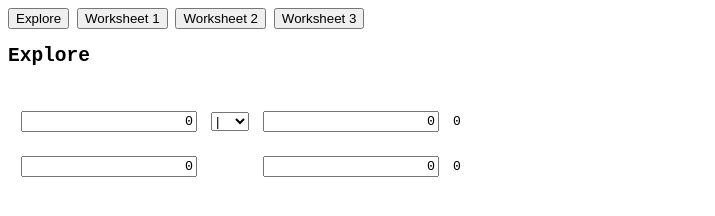
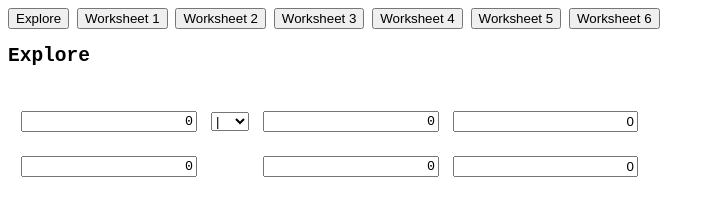
Before and after one commit to WhiteJ7/UIL, a plain HTML site: page Bitwise/index.html in a window 1280 px wide. Shown: the whole page, without its empty margins (0-715 px from the left). Drawn offline with Linux system fonts and the light colour scheme.

Commit message:
Add files via upload

```diff
--- a/Bitwise/Script1.js
+++ b/Bitwise/Script1.js
@@ -10,141 +10,144 @@ function changePage(page){
     document.getElementById("header").innerHTML = page;
     currentPage = page;
 
-    document.getElementById("b2").style.visibility = "visible";
-    document.getElementById("b8").style.visibility = "visible";
-    document.getElementById("b10").style.visibility = "visible";
-    document.getElementById("b16").style.visibility = "visible";
-    document.getElementById("i2").innerHTML = "";
-    document.getElementById("i8").innerHTML = "";
-    document.getElementById("i10").innerHTML = "";
-    document.getElementById("i16").innerHTML = "";
+    document.getElementById("b").style.visibility = "hidden";
+    document.getElementById("a2").value = "0";
+    document.getElementById("a10").value = "0";
+    document.getElementById("b2").value = "0";
+    document.getElementById("b10").value = "0";
+    document.getElementById("i2").value = "0";
+    document.getElementById("i10").value = "0";
 
-    document.getElementById("in2").readOnly= false;
-    document.getElementById("in8").readOnly = false;
-    document.getElementById("in10").readOnly = false;
-    document.getElementById("in16").readOnly = false;
+    document.getElementById("a2").readOnly= false;
+    document.getElementById("a10").readOnly = false;
+    document.getElementById("b2").readOnly = false;
+    document.getElementById("b10").readOnly = false;
+    document.getElementById("i2").readOnly = true;
+    document.getElementById("i10").readOnly = true;
+    document.getElementById("select").style.visibility = "visible";
+    document.getElementById("select2").innerHTML = "";
+    document.getElementById("a10").disabled = false;
+    document.getElementById("a2").disabled = false;
 
     switch (page) {
         case "Explore":
-            visible2 = false;
-            toggle("2");
-            visible8 = false;
-            toggle("8");
-            visible10 = false;
-            toggle("10");
-            visible16 = false;
-            toggle("16");
-            document.getElementById("in2").value = "0";
-            update("2");
+
             break;
         case "Worksheet 1":
-            correct = 73;
-
-            document.getElementById("b2").innerHTML = "Check";
-            document.getElementById("in2").style.visibility = "visible";
-            document.getElementById("in2").value = "";
-
-            document.getElementById("b8").innerHTML = "Check";
-            document.getElementById("in8").style.visibility = "visible";
-            document.getElementById("in8").value = "";
-
-            document.getElementById("in10").readOnly = true;
-            document.getElementById("b10").style.visibility = "hidden";
-            document.getElementById("in10").style.visibility = "visible";
-            document.getElementById("in10").value = "73";
-
-            document.getElementById("b16").innerHTML = "Check";
-            document.getElementById("in16").style.visibility = "visible";
-            document.getElementById("in16").value = "";
+            correct = "70";
+            document.getElementById("b").style.visibility = "visible";
+            document.getElementById("a10").readOnly = true;
+            document.getElementById("b10").readOnly = true;
+            document.getElementById("i2").readOnly = false;
+            document.getElementById("i10").readOnly = false;
+            document.getElementById("select").style.visibility = "hidden";
+            document.getElementById("select2").innerHTML = "&";
+            document.getElementById("a10").value = "215";
+            document.getElementById("b10").value = "78";
+            document.getElementById("a2").value = "";
+            document.getElementById("b2").value = "";
+            document.getElementById("i2").value = "";
+            document.getElementById("i10").value = "";
             break;
-
         case "Worksheet 2":
-            correct = 179;
-
-            document.getElementById("in2").readOnly = true;
-            document.getElementById("b2").style.visibility = "hidden";
-            document.getElementById("in2").style.visibility = "visible";
-            document.getElementById("in2").value = "10110011";
-
-            document.getElementById("b8").innerHTML = "Check";
-            document.getElementById("in8").style.visibility = "visible";
-            document.getElementById("in8").value = "";
-
-            document.getElementById("b10").innerHTML = "Check";
-            document.getElementById("in10").style.visibility = "visible";
-            document.getElementById("in10").value = "";
-
-            document.getElementById("b16").innerHTML = "Check";
-            document.getElementById("in16").style.visibility = "visible";
-            document.getElementById("in16").value = "";
+            correct = "234";
+            document.getElementById("b").style.visibility = "visible";
+            document.getElementById("a10").readOnly = true;
+            document.getElementById("b10").readOnly = true;
+            document.getElementById("i2").readOnly = false;
+            document.getElementById("i10").readOnly = false;
+            document.getElementById("select").style.visibility = "hidden";
+            document.getElementById("select2").innerHTML = "|";
+            document.getElementById("a10").value = "194";
+            document.getElementById("b10").value = "170";
+            document.getElementById("a2").value = "";
+            document.getElementById("b2").value = "";
+            document.getElementById("i2").value = "";
+            document.getElementById("i10").value = "";
             break;
         case "Worksheet 3":
-            correct = 38;
-
-
-            document.getElementById("b2").innerHTML = "Check";
-            document.getElementById("in2").style.visibility = "visible";
-            document.getElementById("in2").value = "";
-
-            document.getElementById("b8").innerHTML = "Check";
-            document.getElementById("in8").style.visibility = "visible";
-            document.getElementById("in8").value = "";
-
-            document.getElementById("b10").innerHTML = "Check";
-            document.getElementById("in10").style.visibility = "visible";
-            document.getElementById("in10").value = "";
-
-            document.getElementById("in16").readOnly = true;
-            document.getElementById("b16").style.visibility = "hidden";
-            document.getElementById("in16").style.visibility = "visible";
-            document.getElementById("in16").value = "26";
+            correct = "132";
+            document.getElementById("b").style.visibility = "visible";
+            document.getElementById("a10").readOnly = true;
+            document.getElementById("b10").readOnly = true;
+            document.getElementById("i2").readOnly = false;
+            document.getElementById("i10").readOnly = false;
+            document.getElementById("select").style.visibility = "hidden";
+            document.getElementById("select2").innerHTML = "^";
+            document.getElementById("a10").value = "87";
+            document.getElementById("b10").value = "211";
+            document.getElementById("a2").value = "";
+            document.getElementById("b2").value = "";
+            document.getElementById("i2").value = "";
+            document.getElementById("i10").value = "";
+            break;
+        case "Worksheet 4":
+            correct = "20";
+            document.getElementById("a10").disabled = true;
+            document.getElementById("a2").disabled = true;
+            document.getElementById("b").style.visibility = "visible";
+            document.getElementById("a10").readOnly = true;
+            document.getElementById("b10").readOnly = true;
+            document.getElementById("i2").readOnly = false;
+            document.getElementById("i10").readOnly = false;
+            document.getElementById("select").style.visibility = "hidden";
+            document.getElementById("select2").innerHTML = "&";
+            document.getElementById("a10").value = "";
+            document.getElementById("b10").value = "107";
+            document.getElementById("a2").value = "";
+            document.getElementById("b2").value = "";
+            document.getElementById("i2").value = "";
+            document.getElementById("i10").value = "";
+            break;
+        case "Worksheet 5":
+            correct = "52";
+            document.getElementById("b").style.visibility = "visible";
+            document.getElementById("a10").readOnly = true;
+            document.getElementById("b10").readOnly = true;
+            document.getElementById("i2").readOnly = false;
+            document.getElementById("i10").readOnly = false;
+            document.getElementById("select").style.visibility = "hidden";
+            document.getElementById("select2").innerHTML = "<<";
+            document.getElementById("a10").value = "13";
+            document.getElementById("b10").value = "2";
+            document.getElementById("a2").value = "";
+            document.getElementById("b2").value = "";
+            document.getElementById("i2").value = "";
+            document.getElementById("i10").value = "";
+            break;
+        case "Worksheet 6":
+            correct = "9";
+            document.getElementById("b").style.visibility = "visible";
+            document.getElementById("a10").readOnly = true;
+            document.getElementById("b10").readOnly = true;
+            document.getElementById("i2").readOnly = false;
+            document.getElementById("i10").readOnly = false;
+            document.getElementById("select").style.visibility = "hidden";
+            document.getElementById("select2").innerHTML = ">>";
+            document.getElementById("a10").value = "72";
+            document.getElementById("b10").value = "3";
+            document.getElementById("a2").value = "";
+            document.getElementById("b2").value = "";
+            document.getElementById("i2").value = "";
+            document.getElementById("i10").value = "";
             break;
     }
 }
 
-function toggle(section) {
-    if (currentPage == "Explore") {
-        var bool = false;
-        switch (section) {
-            case "2":
-                visible2 = !visible2;
-                bool = visible2;
-                break;
-        }
-        switch (section) {
-            case "8":
-                visible8 = !visible8;
-                bool = visible8;
-                break;
-        }
-        switch (section) {
-            case "10":
-                visible10 = !visible10;
-                bool = visible10;
-                break;
-        }
-        switch (section) {
-            case "16":
-                visible16 = !visible16;
-                bool = visible16;
-                break;
-        }
-        document.getElementById("in" + section).style.visibility = bool ? "visible" : "hidden";
-        document.getElementById("b" + section).innerHTML = bool ? "Hide" : "Show";
+function check() {
+    if (document.getElementById("i10").value == correct) {
+        document.getElementById("i").innerHTML = "Correct!";
     }
-    else if(currentPage.match(/Worksheet \d+/)){
-        var value = document.getElementById("in" + section).value;
-        if (value == "") value = "0";
-        value = parseInt(value, parseInt(section));
-        document.getElementById("i"+section).innerHTML = (value == correct) ? "Correct!" : "Incorrect. Correct answer: " + correct.toString(parseInt(section));
+    else {
+        document.getElementById("i").innerHTML = "Incorrect. Correct answer: "+correct;
     }
 }
 
 function update(section) {
-    if (section.match(/[ab]2/)) {
+    if (section.match(/[abi]2/)) {
         document.getElementById(section).value = new String(document.getElementById(section).value).replace(/[^01]/, "");
     }
-    else if (section.match(/[ab]10/)) {
+    else if (section.match(/[abi]10/)) {
         document.getElementById(section).value = new String(document.getElementById(section).value).replace(/[^0123456789]/, "");
     }
 
@@ -158,7 +161,7 @@ function update(section) {
         updateAns();
     }
     else if (currentPage.match(/Worksheet \d+/)) {
-        document.getElementById("i" + section).innerHTML = "";
+        //document.getElementById("i" + section).value = "";
     }
 }
 
@@ -198,6 +201,6 @@ function updateAns() {
                 value = a >> b;
                 break;
         }
-        document.getElementById("i10").innerHTML = value;
-        document.getElementById("i2").innerHTML = value.toString(2);
+        document.getElementById("i10").value = value;
+        document.getElementById("i2").value = value.toString(2);
 }
--- a/Bitwise/index.html
+++ b/Bitwise/index.html
@@ -11,7 +11,9 @@
     <button onclick="changePage('Worksheet 1')">Worksheet 1</button>
     <button onclick="changePage('Worksheet 2')">Worksheet 2</button>
     <button onclick="changePage('Worksheet 3')">Worksheet 3</button>
-
+    <button onclick="changePage('Worksheet 4')">Worksheet 4</button>
+    <button onclick="changePage('Worksheet 5')">Worksheet 5</button>
+    <button onclick="changePage('Worksheet 6')">Worksheet 6</button>
     <h2 id="header">Explore</h2>
 
     <br>
@@ -19,15 +21,17 @@
     <table>
         <tr>
             <td><input id="a10" type="text" style="float:left;margin:10px;text-align:right;font-family:monospace;" value="0" oninput="update('a10')"></td>
-            <td><select id="select" onchange="updateAns()"><option value="or">|</option><option value="and">&</option><option value="xor">^</option><option value="not">~</option><option value="ls"><<</option><option value="rs">>></option></select></td>
+            <td><span id="select2"></span><select id="select" onchange="updateAns()"><option value="or">|</option><option value="and">&</option><option value="xor">^</option><option value="not">~</option><option value="ls"><<</option><option value="rs">>></option></select></td>
             <td><input id="b10" type="text" style="float:left;margin:10px;text-align:right;font-family:monospace;" value="0" oninput="update('b10')"></td>
-            <td id="i10">0</td>
+            <td> <input id="i10" value="0" style="text-align:right;" readonly oninput="update('i10')"/></td>
+            <td><button id="b" style="visibility:hidden;" onclick="check()">Check</button></td>
+            <td id="i"></td>
         </tr>
         <tr>
             <td><input id="a2" type="text" style="float:left;margin:10px;text-align:right;font-family:monospace;" value="0" oninput="update('a2')"></td>
             <td></td>
             <td><input id="b2" type="text" style="float:left;margin:10px;text-align:right;font-family:monospace;" value="0" oninput="update('b2')"></td>
-            <td id="i2">0</td>
+            <td> <input id="i2" value="0" style="text-align:right;" readonly oninput="update('i2')"/></td>
         </tr>
     </table>
 
```
